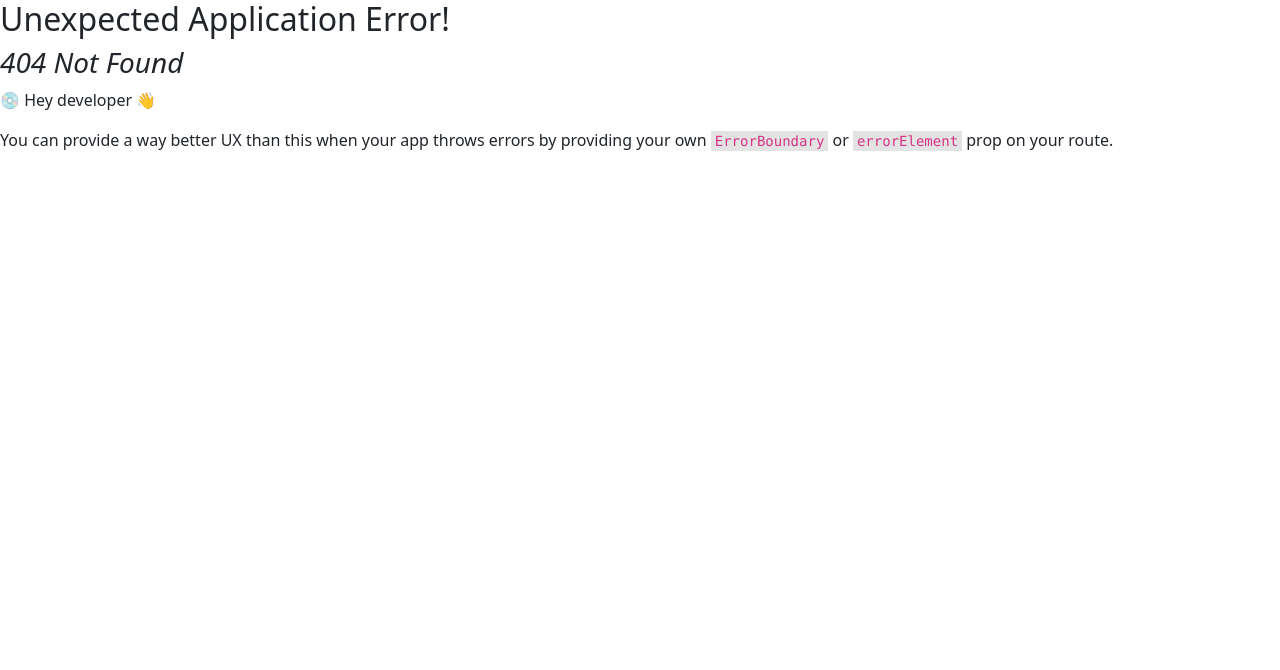
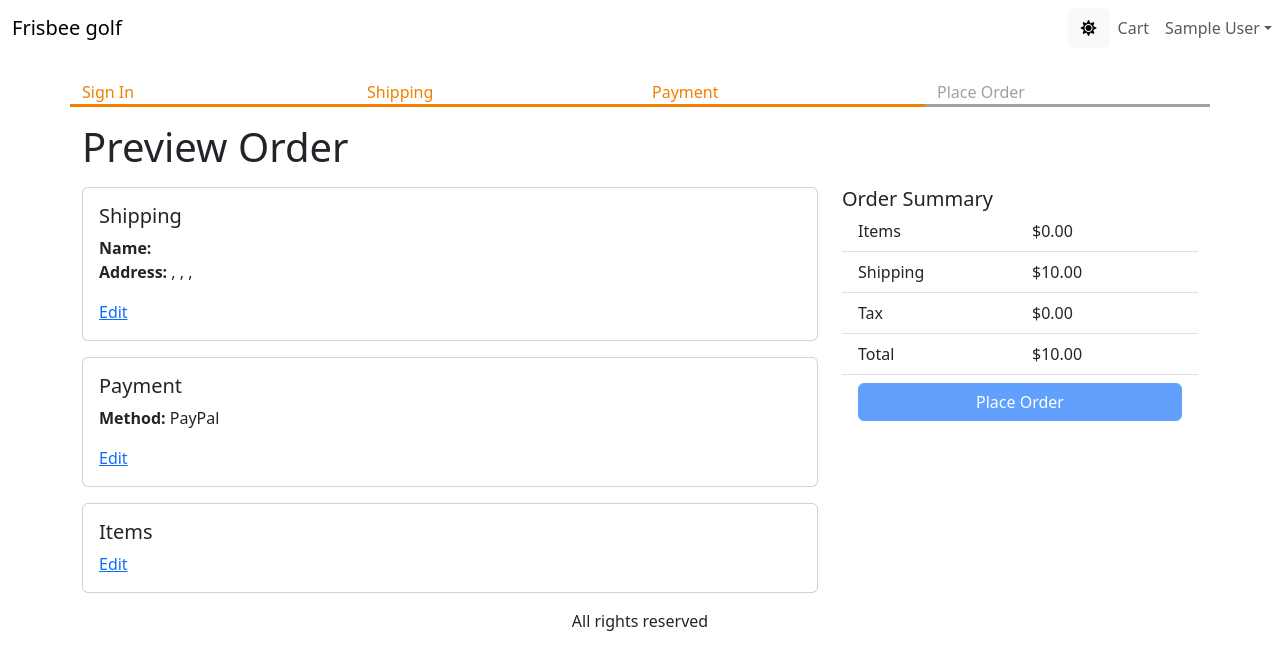
Before and after one commit to mariusrp/ts-ecommerce, a React (Vite) app in the folder frontend/: page /placeorder in a window 1280 px wide. Before the commit this address had no page. Shown: the top 670 px of the page. Built offline with nearby package versions, Linux system fonts and the light colour scheme; sample sign-in values are in the browser's storage.

Commit message:
added create-order page and functionality

```diff
--- a/frontend/src/Store.tsx
+++ b/frontend/src/Store.tsx
@@ -33,7 +33,7 @@
     paymentMethod: localStorage.getItem('paymentMethod')
       ? JSON.parse(localStorage.getItem('paymentMethod') as string)
       : 'PayPal',
-    itemPrice: 0,
+    itemsPrice: 0,
     shippingPrice: 0,
     taxPrice: 0,
     totalPrice: 0,
@@ -58,6 +58,7 @@
   | { type: 'TOGGLE_MODE' }
   | { type: 'ADD_TO_CART'; payload: CartItem }
   | { type: 'REMOVE_FROM_CART'; payload: string }
+  | { type: 'CART_CLEAR' }
   | { type: 'USER_SIGNIN'; payload: UserInfo }
   | { type: 'USER_SIGNOUT' }
   | { type: 'SAVE_SHIPPING_ADDRESS'; payload: ShippingAdress }
@@ -90,6 +91,9 @@
         ...state,
         cart: { ...state.cart, cartItems: cartItemsAfterDelete },
       }
+    case 'CART_CLEAR':
+      return { ...state, cart: { ...state.cart, cartItems: [] } }
+
     case 'USER_SIGNIN':
       return { ...state, userInfo: action.payload }
     case 'USER_SIGNOUT':
@@ -109,7 +113,7 @@
             country: '',
           },
           paymentMethod: 'PayPal',
-          itemPrice: 0,
+          itemsPrice: 0,
           shippingPrice: 0,
           taxPrice: 0,
           totalPrice: 0,
@@ -121,6 +125,7 @@
         cart: { ...state.cart, shippingAddress: action.payload },
       }
     case 'SAVE_PAYMENT_METHOD':
+      localStorage.setItem('paymentMethod', JSON.stringify(action.payload))
       return {
         ...state,
         cart: { ...state.cart, paymentMethod: action.payload },
--- a/frontend/src/apiClient.ts
+++ b/frontend/src/apiClient.ts
@@ -8,4 +8,18 @@
   },
 })
 
+apiClient.interceptors.request.use(
+  async (config) => {
+    if (localStorage.getItem('userInfo')) {
+      config.headers.Authorization = `Bearer ${
+        JSON.parse(localStorage.getItem('userInfo')!).token
+      }`
+    }
+    return config
+  },
+  (error) => {
+    Promise.reject(error)
+  }
+)
+
 export default apiClient
--- /dev/null
+++ b/frontend/src/components/ProtectedRoute.tsx
@@ -0,0 +1,14 @@
+import { useContext } from 'react'
+import { Store } from '../Store'
+import { Navigate, Outlet } from 'react-router-dom'
+
+export default function ProtectedRoute() {
+  const {
+    state: { userInfo },
+  } = useContext(Store)
+  if (userInfo) {
+    return <Outlet />
+  } else {
+    return <Navigate to="/signin" />
+  }
+}
--- /dev/null
+++ b/frontend/src/hooks/orderHooks.ts
@@ -0,0 +1,23 @@
+import { useMutation } from '@tanstack/react-query'
+import { CartItem, ShippingAdress } from '../types/Cart'
+import apiClient from '../apiClient'
+import { Order } from '../types/Order'
+
+export const useCreateOrderMutation = () =>
+  useMutation({
+    mutationFn: async (order: {
+      orderItems: CartItem[]
+      shippingAddress: ShippingAdress
+      paymentMethod: string
+      itemsPrice: number
+      shippingPrice: number
+      taxPrice: number
+      totalPrice: number
+    }) =>
+      (
+        await apiClient.post<{ message: string; order: Order }>(
+          'api/orders',
+          order
+        )
+      ).data,
+  })
--- a/frontend/src/main.tsx
+++ b/frontend/src/main.tsx
@@ -21,6 +21,8 @@
 import SignupPage from './pages/SignupPage.tsx'
 import ShippingAddressPage from './pages/ShippingAddressPage.tsx'
 import PaymentMethodPage from './pages/PaymentMethodPage.tsx'
+import ProtectedRoute from './components/ProtectedRoute.tsx'
+import PlaceOrderPage from './pages/PlaceOrderPage.tsx'
 
 const router = createBrowserRouter(
   createRoutesFromElements(
@@ -30,8 +32,11 @@
       <Route path="cart" element={<CartPage />} />
       <Route path="signin" element={<SignInPage />} />
       <Route path="signup" element={<SignupPage />} />
-      <Route path="shipping" element={<ShippingAddressPage />} />
-      <Route path="payment" element={<PaymentMethodPage />} />
+      <Route path="" element={<ProtectedRoute />}>
+        <Route path="shipping" element={<ShippingAddressPage />} />
+        <Route path="payment" element={<PaymentMethodPage />} />
+        <Route path="placeorder" element={<PlaceOrderPage />} />
+      </Route>
     </Route>
   )
 )
--- a/frontend/src/pages/PaymentMethodPage.tsx
+++ b/frontend/src/pages/PaymentMethodPage.tsx
@@ -24,8 +24,7 @@
 
   const submitHandler = (e: React.SyntheticEvent) => {
     e.preventDefault()
-    dispatch({ type: 'SAVE_PAYMENT_METHOD', payload: paymentMethodName })
-    localStorage.setItem('paymentMethod', paymentMethodName)
+    dispatch({ type: 'SAVE_PAYMENT_METHOD', payload: paymentMethodName }) // Correct
     navigate('/placeorder')
   }
 
--- /dev/null
+++ b/frontend/src/pages/PlaceOrderPage.tsx
@@ -0,0 +1,156 @@
+import { useContext, useEffect } from 'react'
+import { Link, useNavigate } from 'react-router-dom'
+import { Store } from '../Store'
+import { useCreateOrderMutation } from '../hooks/orderHooks'
+import { toast } from 'react-toastify'
+import { getError } from '../utils'
+import { ApiError } from '../types/ApiError'
+import CheckoutSteps from '../components/CheckoutSteps'
+import { Helmet } from 'react-helmet-async'
+import { Button, Card, Col, ListGroup, Row } from 'react-bootstrap'
+import LoadingBox from '../components/LoadingBox'
+
+export default function PlaceOrderPage() {
+  const navigate = useNavigate()
+
+  const { state, dispatch } = useContext(Store)
+  const { cart, userInfo } = state
+
+  const round2 = (num: number) => Math.round(num * 100 + Number.EPSILON) / 100 // 123.456 => 123.46
+
+  cart.itemsPrice = round2(
+    cart.cartItems.reduce((a, c) => a + c.price * c.price, 0)
+  )
+  cart.shippingPrice = cart.itemsPrice > 100 ? round2(0) : round2(10)
+  cart.taxPrice = round2(0.15 * cart.itemsPrice)
+  cart.totalPrice = cart.itemsPrice + cart.shippingPrice + cart.taxPrice
+
+  const { mutateAsync: createOrder, isLoading } = useCreateOrderMutation()
+
+  const placeOrderHandler = async () => {
+    try {
+      const data = await createOrder({
+        orderItems: cart.cartItems,
+        shippingAddress: cart.shippingAddress,
+        paymentMethod: cart.paymentMethod,
+        itemsPrice: cart.itemsPrice,
+        shippingPrice: cart.shippingPrice,
+        taxPrice: cart.taxPrice,
+        totalPrice: cart.totalPrice,
+      })
+      dispatch({ type: 'CART_CLEAR' })
+      localStorage.removeItem('cartItems')
+      navigate(`/order/${data.order._id}`)
+    } catch (err) {
+      toast.error(getError(err as ApiError))
+    }
+  }
+  useEffect(() => {
+    if (!cart.paymentMethod) {
+      navigate('/payment')
+    }
+  }, [cart.paymentMethod, navigate])
+  return (
+    <div>
+      <CheckoutSteps step1 step2 step3></CheckoutSteps>
+      <Helmet>
+        <title>Preview Order</title>
+      </Helmet>
+      <h1 className="my-3">Preview Order</h1>
+      <Row>
+        <Col md={8}>
+          <Card className="mb-3">
+            <Card.Body>
+              <Card.Title>Shipping</Card.Title>
+              <Card.Text>
+                <strong>Name:</strong> {cart.shippingAddress.fullName} <br />
+                <strong>Address:</strong> {cart.shippingAddress.address},{' '}
+                {cart.shippingAddress.city}, {cart.shippingAddress.postalCode},{' '}
+                {cart.shippingAddress.country}
+              </Card.Text>
+              <Link to="/shipping">Edit</Link>
+            </Card.Body>
+          </Card>
+          <Card className="mb-3">
+            <Card.Body>
+              <Card.Title>Payment</Card.Title>
+              <Card.Text>
+                <strong>Method:</strong> {cart.paymentMethod}
+              </Card.Text>
+              <Link to="/payment">Edit</Link>
+            </Card.Body>
+          </Card>
+          <Card className="mb-3">
+            <Card.Body>
+              <Card.Title>Items</Card.Title>
+              <ListGroup variant="flush">
+                {cart.cartItems.map((item) => (
+                  <ListGroup.Item key={item._id}>
+                    <Row className="align-items-center">
+                      <Col md={6}>
+                        <img
+                          src={item.image}
+                          alt={item.name}
+                          className="img-fluid rounded thumbnail"
+                        ></img>{' '}
+                        <Link to={`/product/${item.slug}`}>{item.name}</Link>
+                      </Col>
+                      <Col md={3}>
+                        <span>{item.quantity}</span>
+                      </Col>
+                      <Col md={3}>${item.price}</Col>
+                    </Row>
+                  </ListGroup.Item>
+                ))}
+              </ListGroup>
+              <Link to="/cart">Edit</Link>
+            </Card.Body>
+          </Card>
+        </Col>
+        <Col md={4}>
+          <Card.Body>
+            <Card.Title>Order Summary</Card.Title>
+            <ListGroup variant="flush">
+              <ListGroup.Item>
+                <Row>
+                  <Col>Items</Col>
+                  <Col>${cart.itemsPrice.toFixed(2)}</Col>
+                </Row>
+              </ListGroup.Item>
+              <ListGroup.Item>
+                <Row>
+                  <Col>Shipping</Col>
+                  <Col>${cart.shippingPrice.toFixed(2)}</Col>
+                </Row>
+              </ListGroup.Item>
+              <ListGroup.Item>
+                <Row>
+                  <Col>Tax</Col>
+                  <Col>${cart.taxPrice.toFixed(2)}</Col>
+                </Row>
+              </ListGroup.Item>
+              <ListGroup.Item>
+                <Row>
+                  <Col>Total</Col>
+                  <Col>${cart.totalPrice.toFixed(2)}</Col>
+                </Row>
+              </ListGroup.Item>
+              <ListGroup.Item>
+                <div className="d-grid">
+                  <Button
+                    type="button"
+                    onClick={placeOrderHandler}
+                    disabled={cart.cartItems.length === 0 || isLoading}
+                  >
+                    Place Order
+                  </Button>
+                  {isLoading && <LoadingBox></LoadingBox>}
+                </div>
+              </ListGroup.Item>
+            </ListGroup>
+          </Card.Body>
+        </Col>
+      </Row>
+    </div>
+  )
+}
--- a/frontend/src/types/Cart.ts
+++ b/frontend/src/types/Cart.ts
@@ -20,7 +20,7 @@
   cartItems: CartItem[]
   shippingAddress: ShippingAdress
   paymentMethod: string
-  itemPrice: number
+  itemsPrice: number
   shippingPrice: number
   taxPrice: number
   totalPrice: number
--- /dev/null
+++ b/frontend/src/types/Order.ts
@@ -0,0 +1,19 @@
+import { CartItem, ShippingAdress } from './Cart'
+import { User } from './User'
+
+export type Order = {
+  _id: string
+  user: User
+  OrderItems: CartItem[]
+  shippingAddress: ShippingAdress
+  createdAt: string
+  paymentMethod: string
+  payedAt: string
+  isPaid: boolean
+  deliveredAt: string
+  isDelivered: boolean
+  totalPrice: number
+  taxPrice: number
+  shippingPrice: number
+  itemsPrice: number
+}
```
Also changed, not shown: frontend/src/types/User.ts (added, +7 -0 lines).
